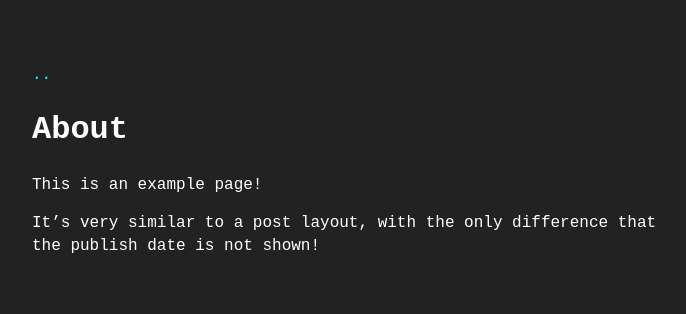
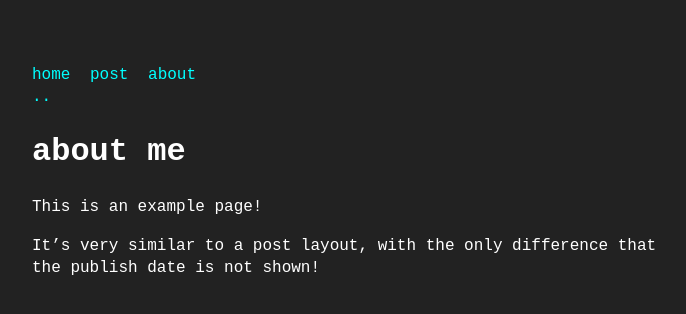
Before and after one commit to psh0078/psh0078.github.io, a Jekyll site: the page built from about.md, in a window 1280 px wide. Shown: the top 314 px of the page, without its empty margins (288-974 px from the left). Built offline with Jekyll 4.4.1, drawn with Linux system fonts in a browser that asks for light colours.

Commit message:
add navigator bar

```diff
--- a/_layouts/archive.html
+++ b/_layouts/archive.html
@@ -2,8 +2,6 @@
 layout: default
 ---
 
-{%-include back_link.html-%}
-
 <h1>{{ page.title }}</h1>
 
 {%-include post_list.html category=page.which_category-%}
--- a/_layouts/default.html
+++ b/_layouts/default.html
@@ -4,6 +4,11 @@
   <body a="{{ site.theme_config.appearance | default: "auto" }}">
     <main class="page-content" aria-label="Content">
       <div class="w">
+        <div class="nav">
+          <a href="/">home</a>
+          <a href="/archive">post</a>
+          <a href="/about">about</a>
+        </div>
         {{ content }}
       </div>
     </main>
--- a/_layouts/home.html
+++ b/_layouts/home.html
@@ -11,4 +11,5 @@ layout: default
 {%-include menu_item.html collection=site.data.menu.entries-%}
 
 {{ content }}
+
 <a href="https://github.com/psh0078" id="githubLink">gitty hub</a>
--- a/_layouts/post.html
+++ b/_layouts/post.html
@@ -1,8 +1,6 @@
 ---
 layout: default
 ---
-
-{%-include back_link.html-%}
 
 <article>
   <p class="post-meta">
--- a/_sass/no-style-please.scss
+++ b/_sass/no-style-please.scss
@@ -47,6 +47,16 @@ body {
 }
 
 .post-meta { text-align: right; }
+
+.nav {
+  a {
+    margin-right: 10px; // Adds space to the right of each link
+
+    &:last-child {
+      margin-right: 0; // Removes the right margin from the last link
+    }
+  }
+}
 
 h2, h3, h4, h5, h6 { margin-top: 3rem; }
 
--- a/about.md
+++ b/about.md
@@ -1,6 +1,6 @@
 ---
 layout: page
-title: About
+title: about me
 ---
 
 This is an example page!
```
